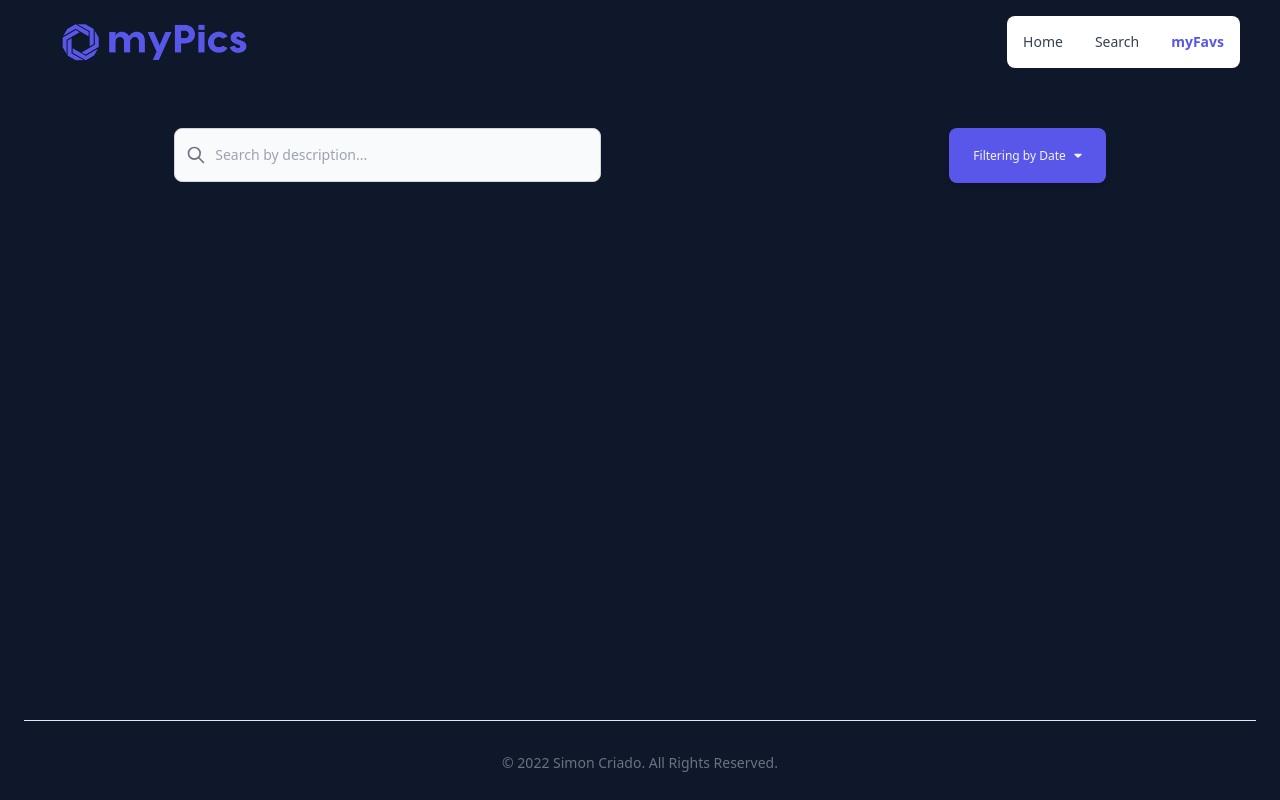
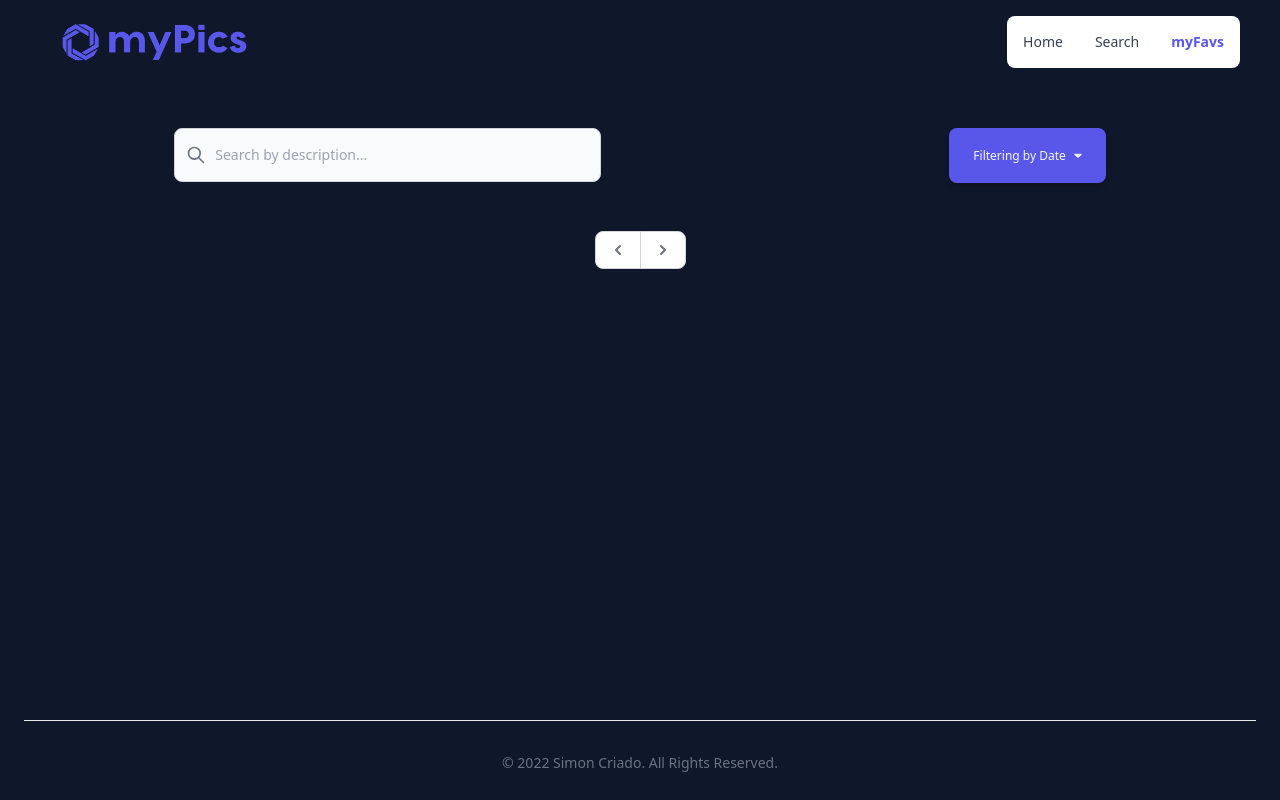
Before and after one commit to simoncriado/myPics, a React (Create React App) app: page /myFavs in a window 1280 px wide. Built offline with nearby package versions, Linux system fonts and the light colour scheme; a web font is replaced by a local one.

Commit message:
Pagination for the favs page

```diff
--- a/src/components/FavImgs.js
+++ b/src/components/FavImgs.js
@@ -1,48 +1,11 @@
-// React
-import React, { useEffect, useState } from "react";
-
-// Redux
-import { useSelector } from "react-redux";
-
 // This component gets all favorite images, filters them and creates an image card for each one
-export const FavImgs = ({ openModal, deleteFavorite, query, activeFilter }) => {
-  const { favImages } = useSelector((state) => state.favImages);
-  const [filteredImages, setFilteredImages] = useState(favImages);
-
-  // My favourite images filtering functions
-  useEffect(() => {
-    let filteredImgs;
-    if (query.length) {
-      filteredImgs = favImages.filter(
-        (img) =>
-          img.description &&
-          img.description.toLowerCase().includes(query.toLowerCase())
-      );
-    } else {
-      filteredImgs = favImages;
-    }
-    setFilteredImages(filteredImgs);
-    const orderedImgs = [...filteredImgs];
-
-    switch (activeFilter) {
-      case "Date":
-        orderedImgs.sort((a, b) => b.dateToSort - a.dateToSort);
-        break;
-      case "Width":
-        orderedImgs.sort((a, b) => b.width - a.width);
-        break;
-      case "Height":
-        orderedImgs.sort((a, b) => b.height - a.height);
-        break;
-      case "Likes":
-        orderedImgs.sort((a, b) => b.likes - a.likes);
-        break;
-      default:
-        break;
-    }
-    setFilteredImages(orderedImgs);
-  }, [query, activeFilter, favImages]);
-
+export const FavImgs = ({
+  openModal,
+  deleteFavorite,
+  query,
+  activeFilter,
+  filteredImages,
+}) => {
   return (
     <div className="flex flex-wrap justify-center items-center h-full mx-0 md:mx-8 z-0">
       {filteredImages.map((img) => {
--- a/src/pages/MyFavs.js
+++ b/src/pages/MyFavs.js
@@ -1,8 +1,8 @@
 // React
-import { useState } from "react";
+import React, { useEffect, useState } from "react";
 
 // Redux
-import { useDispatch } from "react-redux";
+import { useDispatch, useSelector } from "react-redux";
 import { deleteFav, editFavDescription } from "../features/favs/favsSlice";
 
 // Components
@@ -10,12 +10,15 @@ import { FavImgs } from "../components/FavImgs";
 import { SearchFavs } from "../components/SearchFavs";
 import { Modal } from "../components/Modal";
 import { Dropdown } from "../components/Dropdown";
+import Pagination from "../components/Pagination";
 
 // File saver
 import { saveAs } from "file-saver";
 
 // myFavs page where the user favourite images are displayed
 const MyFavs = () => {
+  // State with all favourite images
+  const { favImages } = useSelector((state) => state.favImages);
   const dispatch = useDispatch();
   // State to open/close the modal and to know for which img the modal is being opened
   const [isModalOpen, setIsModalOpen] = useState(false);
@@ -23,6 +26,54 @@ const MyFavs = () => {
   // Search and filters
   const [query, setQuery] = useState("");
   const [activeFilter, setActiveFilter] = useState("Date");
+  const [filteredImages, setFilteredImages] = useState(favImages);
+
+  // My favourite images filtering functions
+  useEffect(() => {
+    // Filtering by search input
+    let filteredImgs;
+    if (query.length) {
+      filteredImgs = favImages.filter(
+        (img) =>
+          img.description &&
+          img.description.toLowerCase().includes(query.toLowerCase())
+      );
+    } else {
+      filteredImgs = favImages;
+    }
+    setFilteredImages(filteredImgs);
+
+    // Filtering by dropdown selection based on the filtered by search input array (in case the user used the search bar)
+    const orderedImgs = [...filteredImgs];
+    switch (activeFilter) {
+      case "Date":
+        orderedImgs.sort((a, b) => b.dateToSort - a.dateToSort);
+        break;
+      case "Width":
+        orderedImgs.sort((a, b) => b.width - a.width);
+        break;
+      case "Height":
+        orderedImgs.sort((a, b) => b.height - a.height);
+        break;
+      case "Likes":
+        orderedImgs.sort((a, b) => b.likes - a.likes);
+        break;
+      default:
+        break;
+    }
+    setFilteredImages(orderedImgs);
+  }, [query, activeFilter, favImages]);
+
+  // Variables for the pagination component
+  const [currentPage, setCurrentPage] = useState(1);
+  const [imagesPerPage] = useState(6);
+  const indexOfLastImage = currentPage * imagesPerPage; // For example: let´s say we have 17 pages. indexOfLastImage = 17 * 6 = 102
+  const indexOfFirstImage = indexOfLastImage - imagesPerPage; // Following same example: indexOfFirstImage = 102–6 = 96
+  const currentImages = filteredImages.slice(
+    indexOfFirstImage,
+    indexOfLastImage
+  ); // Images to be displayed on the current page. slice(96, 102) will return images from index 96 to 101
+  const nPages = Math.ceil(filteredImages.length / imagesPerPage);
 
   // Calling the delete action with the img´s ID
   const deleteFavorite = (id) => {
@@ -77,6 +128,12 @@ const MyFavs = () => {
             deleteFavorite={deleteFavorite}
             query={query}
             activeFilter={activeFilter}
+            filteredImages={currentImages}
+          />
+          <Pagination
+            nPages={nPages}
+            currentPage={currentPage}
+            setCurrentPage={setCurrentPage}
           />
         </>
       )}
```
